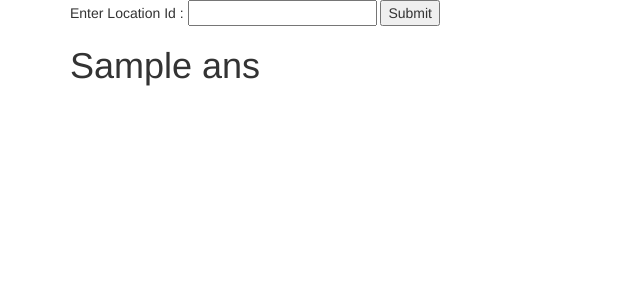
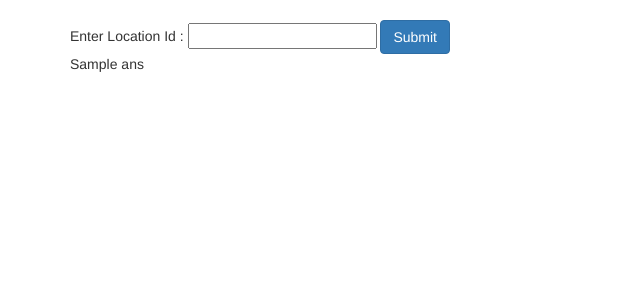
Before and after one commit to rahulgurnani/data_api, a Django app: template api_app/templates/predict_best.html in a window 1280 px wide. Shown: the top 300 px of the page, without its empty margins (0-640 px from the left). Run offline with Django 3.2, Linux system fonts and the light colour scheme; the template is opened without the code that fills it: most values are stand-ins (such as "Sample title", 1, 10 or a date in 2020); parts of the project's set-up code (start-up, migrations or seed data) failed here and were passed over; some libraries are stand-ins or nearby versions.

Commit message:
get best truck update

```diff
--- a/api_app/templates/predict_best.html
+++ b/api_app/templates/predict_best.html
@@ -7,13 +7,14 @@
 	<title>Predict Best Truck</title>
 </head>
 <body>
+	<br>
 	<div class="container">
 		<form action="/predict_best/" method="POST">
 			{% csrf_token %}
 			Enter Location Id : <input type="text" name="locationid">
-			<input type="submit" value="Submit">
+			<input type="submit" value="Submit" class="btn btn-primary">
 		</form>
-		<h1> {{ ans }} <h1>
+		{{ ans }}
 	</div>
 </body>
 </html>
--- a/api_app/views.py
+++ b/api_app/views.py
@@ -36,6 +36,7 @@ def add_entry(request):
 def predict_best(request):
 	if request.method == 'POST':
 		ans = find_nearest.get_truck_name(request.POST.get('locationid'))
+		ans = "Best truck for searched location id : " + str(ans)
 		return render(request, 'predict_best.html', {'ans': ans})
 		#return HttpResponse("Best truck : " + str(ans))
 	context = {'ans' : ''}
```
